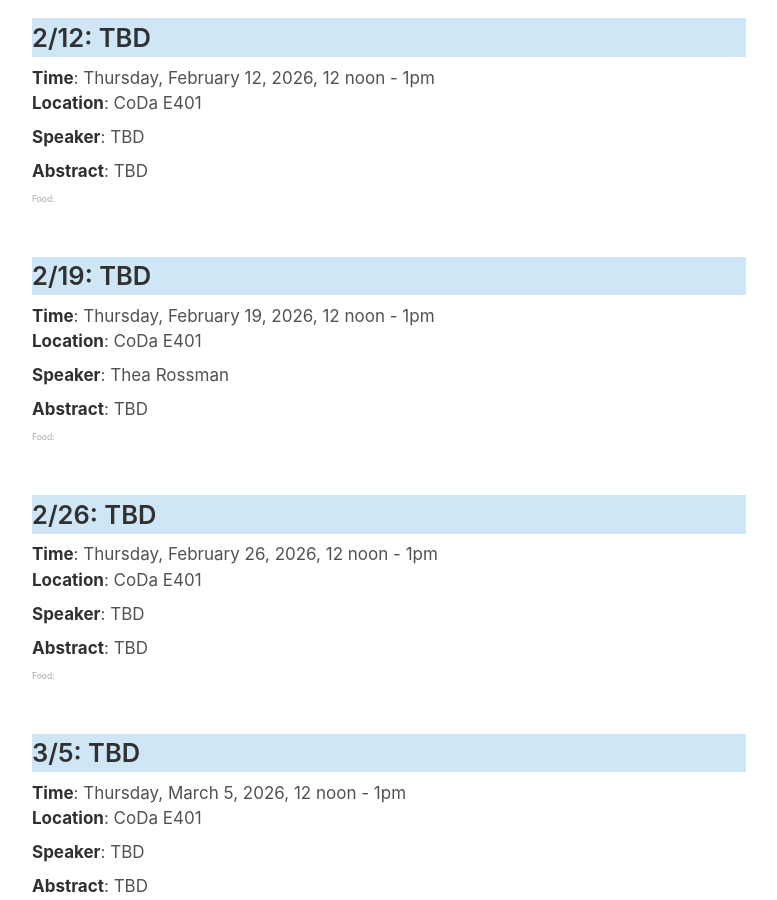
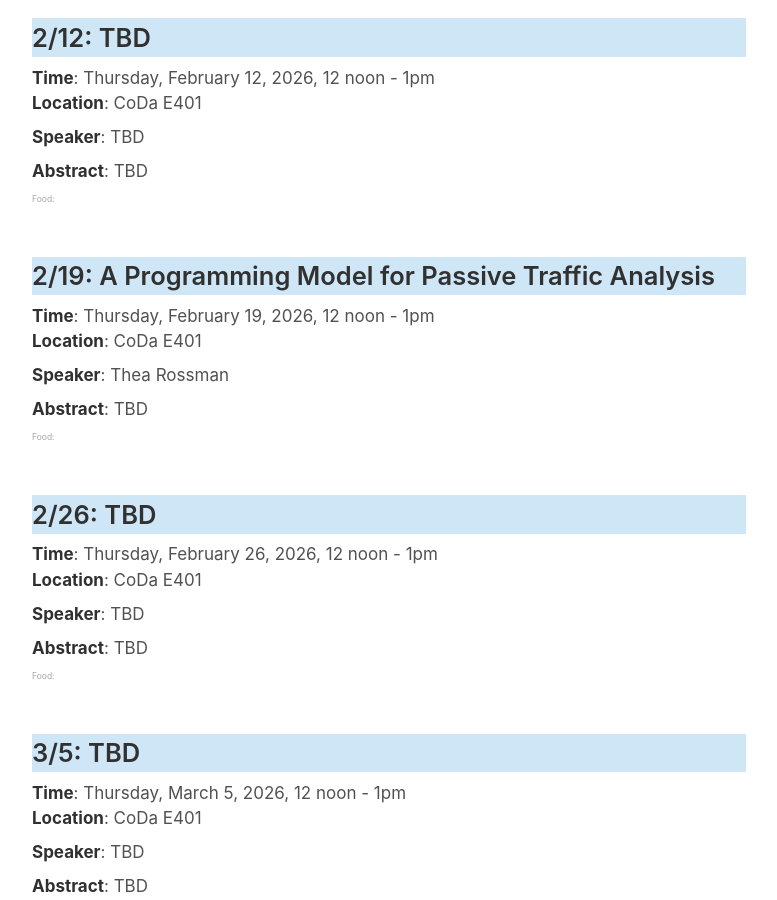
Before and after one commit to software-research-lunch/software-research-lunch.github.io, a Jekyll site: the page built from index.html, in a window 1280 px wide and 900 px high, scrolled down 3276 px. Shown: the whole window, without its empty margins (251-1028 px from the left). Built offline with Jekyll 4.4.1, drawn with Linux system fonts in a browser that asks for light colours.

Commit message:
_data: thea title

```diff
--- a/_data/schedule.yml
+++ b/_data/schedule.yml
@@ -87,7 +87,7 @@ In this work, we formalize the LLM verification problem as computing the total p
       bio: "TBD"
     - date: "2026-2-19"
       abstract: "TBD"
-      title: "TBD"
+      title: "A Programming Model for Passive Traffic Analysis"
       speaker: "Thea Rossman"
       bio: "TBD"
     - date: "2026-2-26"
```
